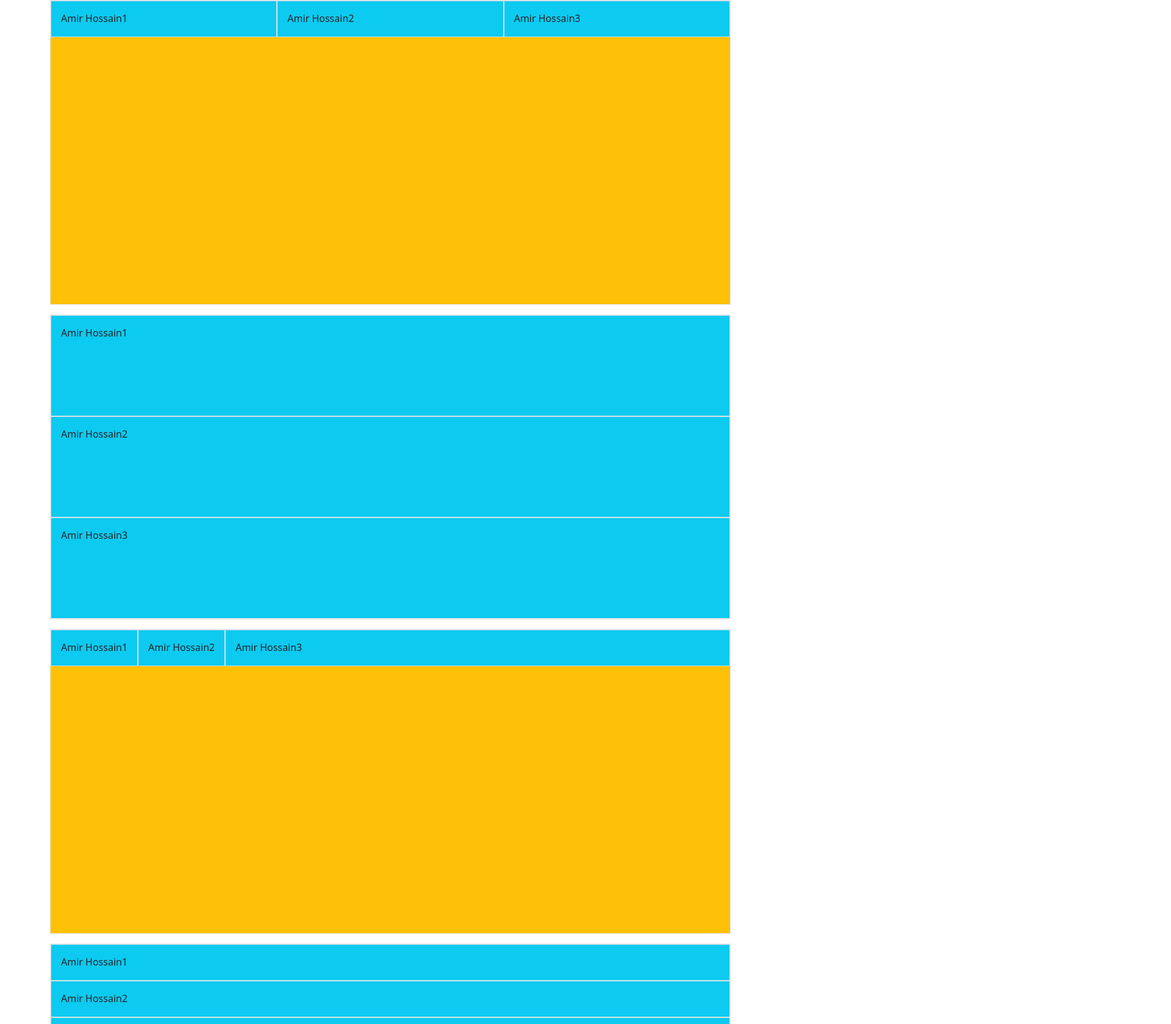
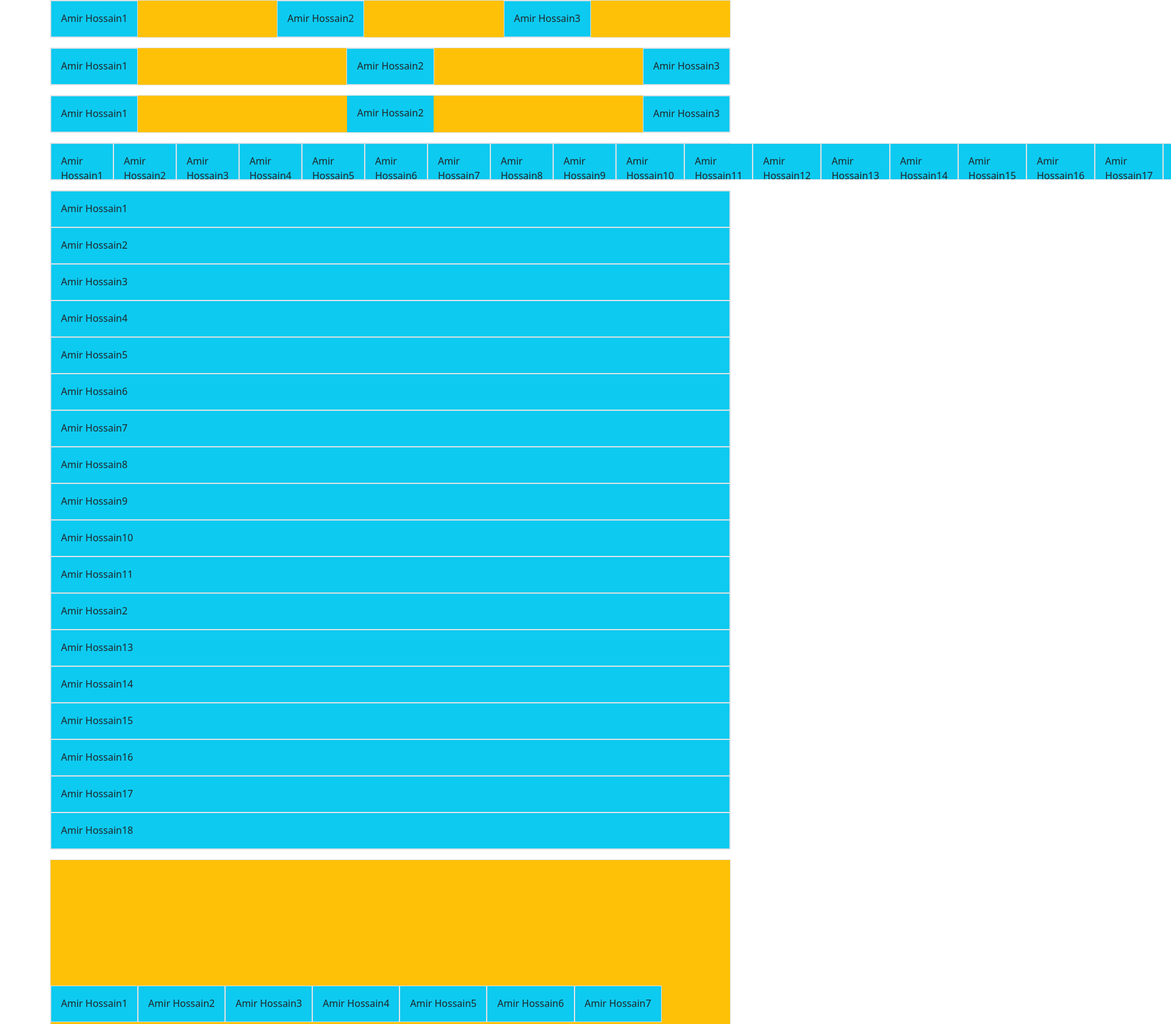
Before and after one commit to alibabaie/Learn-BootStrap5, a plain HTML site: page index.html in a window 1280 px wide. Shown: the top 1680 px of the page at 61% size, 1920 px wide, since content can reach past the window. Drawn offline with Linux system fonts and the light colour scheme.

Commit message:
section2 session14

```diff
--- a/index.html
+++ b/index.html
@@ -8,36 +8,117 @@
     <!-- <link rel="stylesheet" href="./BootStrap/bootstrap.min.css"> -->
     <!-- <link href="https://cdn.jsdelivr.net/npm/bootstrap@5.3.3/dist/css/bootstrap.min.css" rel="stylesheet" integrity="sha384-QWTKZyjpPEjISv5WaRU9OFeRpok6YctnYmDr5pNlyT2bRjXh0JMhjY6hW+ALEwIH" crossorigin="anonymous"> -->
     <link rel="stylesheet" href="./Css/style.css">
-    <title>Flex 2</title>
+    <title>Flex 3</title>
 </head>
 <body>
 
 
 <div class="container">
 
-    <ul class="d-flex flex-row list-unstyled border bg-warning" style="height: 500px;">
-        <li class=" flex-fill border bg-info p-3" style="height: 60px;">Amir Hossain1</li>
-        <li class="flex-sm-fill border bg-info p-3" style="height: 60px;">Amir Hossain2</li>
-        <li class="flex-lg-fill border bg-info p-3" style="height: 60px;">Amir Hossain3</li>
+    <ul class="d-flex flex-row list-unstyled border bg-warning">
+        <li class="me-auto border bg-info p-3" style="height: 60px;">Amir Hossain1</li>
+        <li class="me-auto border bg-info p-3" style="height: 60px;">Amir Hossain2</li>
+        <li class="me-auto border bg-info p-3" style="height: 60px;">Amir Hossain3</li>
     </ul>
 
-    <ul class="d-flex flex-column list-unstyled border bg-warning" style="height: 500px;">
-        <li class=" flex-fill border bg-info p-3" style="height: 60px;">Amir Hossain1</li>
-        <li class="flex-sm-fill border bg-info p-3" style="height: 60px;">Amir Hossain2</li>
-        <li class="flex-lg-fill border bg-info p-3" style="height: 60px;">Amir Hossain3</li>
+    <ul class="d-flex flex-row list-unstyled border bg-warning">
+        <li class="border bg-info p-3" style="height: 60px;">Amir Hossain1</li>
+        <li class="ms-auto me-auto border bg-info p-3" style="height: 60px;">Amir Hossain2</li>
+        <li class="border bg-info p-3" style="height: 60px;">Amir Hossain3</li>
     </ul>
 
-    <ul class="d-flex flex-row list-unstyled border bg-warning" style="height: 500px;">
-        <li class=" flex-grow-1 flex-sm-grow-0 border bg-info p-3" style="height: 60px;">Amir Hossain1</li>
-        <li class=" flex-md-grow-1 flex-lg-grow-0 border bg-info p-3" style="height: 60px;">Amir Hossain2</li>
-        <li class="flex-xl-grow-1 border bg-info p-3" style="height: 60px;">Amir Hossain3</li>
+    <ul class="d-flex flex-row list-unstyled border bg-warning">
+        <li class="border bg-info p-3" style="height: 60px;">Amir Hossain1</li>
+        <li class="ms-sm-auto bg-info p-3" style="height: 60px;">Amir Hossain2</li>
+        <li class="ms-lg-auto border bg-info p-3" style="height: 60px;">Amir Hossain3</li>
     </ul>
 
-    <ul class="d-flex flex-column list-unstyled border bg-warning" style="height: 500px;">
-        <li class=" flex-grow-1 flex-sm-grow-0 border bg-info p-3" style="height: 60px;">Amir Hossain1</li>
-        <li class=" flex-md-grow-1 flex-lg-grow-0 border bg-info p-3" style="height: 60px;">Amir Hossain2</li>
-        <li class="flex-xl-grow-1 border bg-info p-3" style="height: 60px;">Amir Hossain3</li>
+    <ul class="d-flex flex-row flex-wrap-reverse flex-md-nowrap list-unstyled border bg-warning">
+        <li class="border bg-info p-3" style="height: 60px;">Amir Hossain1</li>
+        <li class="border bg-info p-3" style="height: 60px;">Amir Hossain2</li>
+        <li class="border bg-info p-3" style="height: 60px;">Amir Hossain3</li>
+        <li class="border bg-info p-3" style="height: 60px;">Amir Hossain4</li>
+        <li class="border bg-info p-3" style="height: 60px;">Amir Hossain5</li>
+        <li class="border bg-info p-3" style="height: 60px;">Amir Hossain6</li>
+        <li class="border bg-info p-3" style="height: 60px;">Amir Hossain7</li>
+        <li class="border bg-info p-3" style="height: 60px;">Amir Hossain8</li>
+        <li class="border bg-info p-3" style="height: 60px;">Amir Hossain9</li>
+        <li class="border bg-info p-3" style="height: 60px;">Amir Hossain10</li>
+        <li class="border bg-info p-3" style="height: 60px;">Amir Hossain11</li>
+        <li class="border bg-info p-3" style="height: 60px;">Amir Hossain12</li>
+        <li class="border bg-info p-3" style="height: 60px;">Amir Hossain13</li>
+        <li class="border bg-info p-3" style="height: 60px;">Amir Hossain14</li>
+        <li class="border bg-info p-3" style="height: 60px;">Amir Hossain15</li>
+        <li class="border bg-info p-3" style="height: 60px;">Amir Hossain16</li>
+        <li class="border bg-info p-3" style="height: 60px;">Amir Hossain17</li>
+        <li class="border bg-info p-3" style="height: 60px;">Amir Hossain18</li>
     </ul>
+
+    <ul class="d-flex flex-column list-unstyled border bg-warning">
+        <li class="border bg-info p-3" style="height: 60px;">Amir Hossain1</li>
+        <li class="border bg-info p-3" style="height: 60px;">Amir Hossain2</li>
+        <li class="border bg-info p-3" style="height: 60px;">Amir Hossain3</li>
+        <li class="border bg-info p-3" style="height: 60px;">Amir Hossain4</li>
+        <li class="border bg-info p-3" style="height: 60px;">Amir Hossain5</li>
+        <li class="border bg-info p-3" style="height: 60px;">Amir Hossain6</li>
+        <li class="border bg-info p-3" style="height: 60px;">Amir Hossain7</li>
+        <li class="border bg-info p-3" style="height: 60px;">Amir Hossain8</li>
+        <li class="border bg-info p-3" style="height: 60px;">Amir Hossain9</li>
+        <li class="border bg-info p-3" style="height: 60px;">Amir Hossain10</li>
+        <li class="border bg-info p-3" style="height: 60px;">Amir Hossain11</li>
+        <li class="border bg-info p-3" style="height: 60px;">Amir Hossain2</li>
+        <li class="border bg-info p-3" style="height: 60px;">Amir Hossain13</li>
+        <li class="border bg-info p-3" style="height: 60px;">Amir Hossain14</li>
+        <li class="border bg-info p-3" style="height: 60px;">Amir Hossain15</li>
+        <li class="border bg-info p-3" style="height: 60px;">Amir Hossain16</li>
+        <li class="border bg-info p-3" style="height: 60px;">Amir Hossain17</li>
+        <li class="border bg-info p-3" style="height: 60px;">Amir Hossain18</li>
+    </ul>
+
+    <ul class="d-flex flex-wrap align-items-center align-items-md-start align-items-lg-end list-unstyled border bg-warning" style="height: 800px;">
+        <li class="border bg-info p-3" style="height: 60px;">Amir Hossain1</li>
+        <li class="border bg-info p-3" style="height: 60px;">Amir Hossain2</li>
+        <li class="border bg-info p-3" style="height: 60px;">Amir Hossain3</li>
+        <li class="border bg-info p-3" style="height: 60px;">Amir Hossain4</li>
+        <li class="border bg-info p-3" style="height: 60px;">Amir Hossain5</li>
+        <li class="border bg-info p-3" style="height: 60px;">Amir Hossain6</li>
+        <li class="border bg-info p-3" style="height: 60px;">Amir Hossain7</li>
+        <li class="border bg-info p-3" style="height: 60px;">Amir Hossain8</li>
+        <li class="border bg-info p-3" style="height: 60px;">Amir Hossain9</li>
+        <li class="border bg-info p-3" style="height: 60px;">Amir Hossain10</li>
+        <li class="border bg-info p-3" style="height: 60px;">Amir Hossain11</li>
+        <li class="border bg-info p-3" style="height: 60px;">Amir Hossain2</li>
+        <li class="border bg-info p-3" style="height: 60px;">Amir Hossain13</li>
+        <li class="border bg-info p-3" style="height: 60px;">Amir Hossain14</li>
+        <li class="border bg-info p-3" style="height: 60px;">Amir Hossain15</li>
+        <li class="border bg-info p-3" style="height: 60px;">Amir Hossain16</li>
+        <li class="border bg-info p-3" style="height: 60px;">Amir Hossain17</li>
+        <li class="border bg-info p-3" style="height: 60px;">Amir Hossain18</li>
+    </ul>
+
+    <ul class="d-flex flex-wrap align-content-center list-unstyled border bg-warning" style="height: 600px;">
+        <li class="border bg-info p-3" style="height: 60px;">Amir Hossain1</li>
+        <li class="border bg-info p-3" style="height: 60px;">Amir Hossain2</li>
+        <li class="border bg-info p-3" style="height: 60px;">Amir Hossain3</li>
+        <li class="border bg-info p-3" style="height: 60px;">Amir Hossain4</li>
+        <li class="border bg-info p-3" style="height: 60px;">Amir Hossain5</li>
+        <li class="border bg-info p-3" style="height: 60px;">Amir Hossain6</li>
+        <li class="border bg-info p-3" style="height: 60px;">Amir Hossain7</li>
+        <li class="border bg-info p-3" style="height: 60px;">Amir Hossain8</li>
+        <li class="border bg-info p-3" style="height: 60px;">Amir Hossain9</li>
+        <li class="border bg-info p-3" style="height: 60px;">Amir Hossain10</li>
+        <li class="border bg-info p-3" style="height: 60px;">Amir Hossain11</li>
+        <li class="border bg-info p-3" style="height: 60px;">Amir Hossain2</li>
+        <li class="border bg-info p-3" style="height: 60px;">Amir Hossain13</li>
+        <li class="border bg-info p-3" style="height: 60px;">Amir Hossain14</li>
+        <li class="border bg-info p-3" style="height: 60px;">Amir Hossain15</li>
+        <li class="border bg-info p-3" style="height: 60px;">Amir Hossain16</li>
+        <li class="border bg-info p-3" style="height: 60px;">Amir Hossain17</li>
+        <li class="border bg-info p-3" style="height: 60px;">Amir Hossain18</li>
+    </ul>
+
+
+
 
     </div>
 
```
